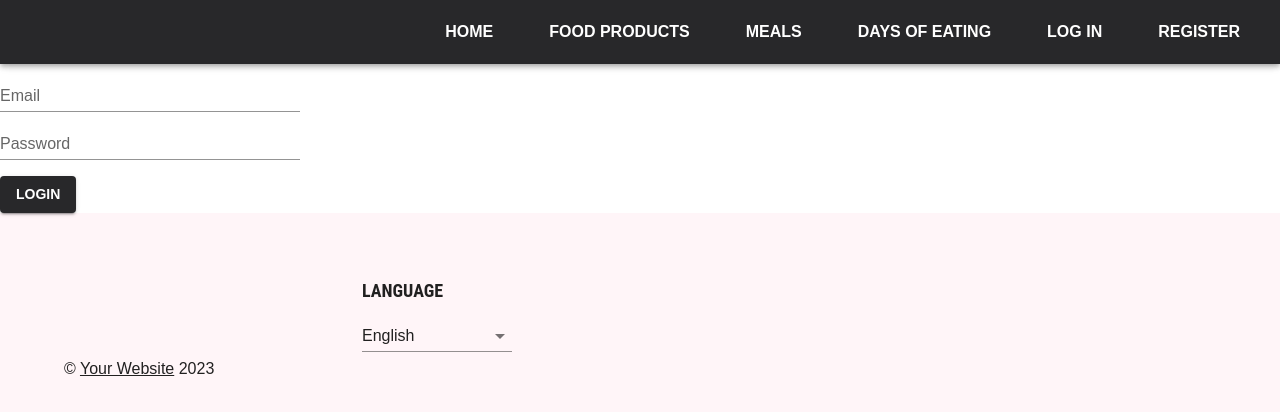
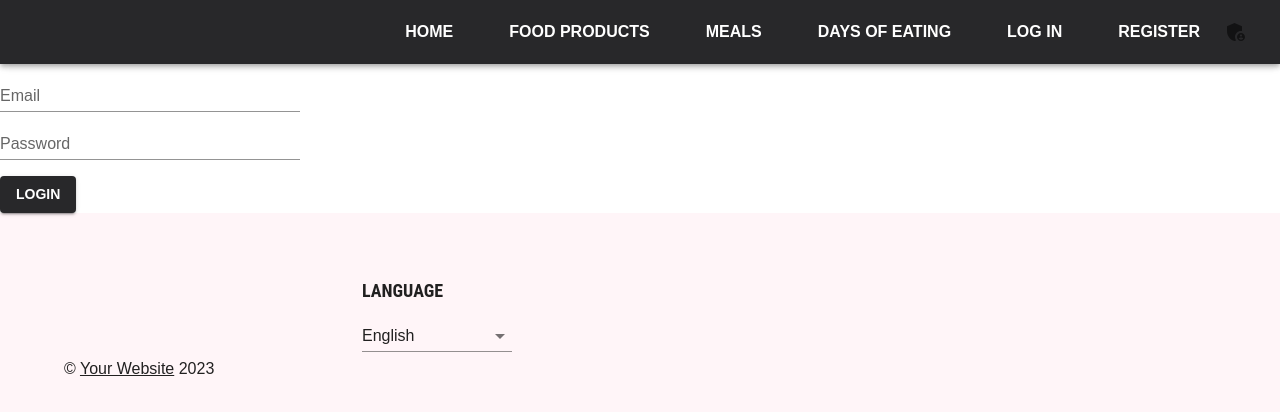
Before and after one commit to ArturKa97/gitHubRep, a React (Create React App) app in the folder Baigiamasis/front-end/: page /login in a window 1280 px wide. Shown: the top 412 px of the page. Built offline with nearby package versions, Linux system fonts and the light colour scheme.

Commit message:
Creating admin panel and securing the route

```diff
--- /dev/null
+++ b/Baigiamasis/front-end/src/components/AdminPage.js
@@ -0,0 +1,12 @@
+import {useSelector} from "react-redux";
+import {selectLoggedInUser} from "../store/slices/userSlice";
+
+const AdminPage = () => {
+    const user = useSelector(selectLoggedInUser)
+
+    return (
+        <h1>Hi, from {user.email}, who has roles [{user.roles.join(", ")}]</h1>
+    )
+}
+
+export default AdminPage
--- /dev/null
+++ b/Baigiamasis/front-end/src/components/ProtectedRoute.js
@@ -0,0 +1,17 @@
+import {useSelector} from "react-redux";
+import {Navigate} from "react-router-dom";
+import {selectLoggedInUser} from "../store/slices/userSlice";
+
+
+const ProtectedRoute = ({children, roles}) => {
+    const user = useSelector(selectLoggedInUser)
+
+    // if user is logged in and have any role from required ones
+    if (!!user && user.roles.some(r => roles.includes(r))) {
+        return children
+    }
+
+    return <Navigate to="/login" replace/>
+}
+
+export default ProtectedRoute
--- a/Baigiamasis/front-end/src/pageLayout/AppHeader.js
+++ b/Baigiamasis/front-end/src/pageLayout/AppHeader.js
@@ -6,6 +6,9 @@ import Button from '@mui/material/Button';
 import {useNavigate} from "react-router-dom";
 import {useDispatch, useSelector} from "react-redux";
 import {userLoggedOut} from "../store/slices/userSlice";
+import MoreVertIcon from "@mui/icons-material/MoreVert";
+import IconButton from "@mui/material/IconButton";
+import AdminPanelSettingsIcon from '@mui/icons-material/AdminPanelSettings';
 
 const rightLink = {
     fontSize: 16,
@@ -36,7 +39,7 @@ const AppHeader = () => {
     )
 
 
-    const loginAndRegisterButtons =!user && (
+    const loginAndRegisterButtons = !user && (
         <>
             <Button
                 color="inherit"
@@ -57,6 +60,15 @@ const AppHeader = () => {
                 {'Register'}
             </Button>
         </>
+    )
+
+    const adminPanelButton = (
+        <IconButton
+            id="basic-button"
+            onClick={() => navigate("/admin")}
+        >
+            <AdminPanelSettingsIcon/>
+        </IconButton>
     )
 
 
@@ -101,7 +113,8 @@ const AppHeader = () => {
                         >
                             {'Days Of Eating'}
                         </Button>
-                      {loginAndRegisterButtons || logoutButton}
+                        {loginAndRegisterButtons || logoutButton}
+                        {adminPanelButton}
                     </Box>
                 </Toolbar>
             </AppBar>
--- a/Baigiamasis/front-end/src/routing/PageRouting.js
+++ b/Baigiamasis/front-end/src/routing/PageRouting.js
@@ -4,6 +4,8 @@ import FoodProducts from "../components/FoodProducts";
 import Meals from "../components/Meals";
 import DaysOfEating from "../components/DaysOfEating";
 import LoginForm from "../components/LoginForm";
+import ProtectedRoute from "../components/ProtectedRoute";
+import AdminPage from "../components/AdminPage";
 
 const PageRouting = () => (
     <Routes>
@@ -12,6 +14,11 @@ const PageRouting = () => (
         <Route path="/meals" element={<Meals/>}/>
         <Route path="/days" element={<DaysOfEating/>}/>
         <Route path="/login" element={<LoginForm/>}/>
+        <Route path="/admin" element={
+            <ProtectedRoute roles={["ADMIN"]}>
+                <AdminPage/>
+            </ProtectedRoute>
+        }/>
     </Routes>
 )
 export default PageRouting;
--- a/Baigiamasis/front-end/src/store/slices/userSlice.js
+++ b/Baigiamasis/front-end/src/store/slices/userSlice.js
@@ -16,6 +16,8 @@ const userSlice = createSlice({
         }
     }
 )
+export const selectLoggedInUser = state => state.user?.userDto
+
 export default userSlice.reducer;
 
 export const { userLoggedIn, userLoggedOut } = userSlice.actions
```
